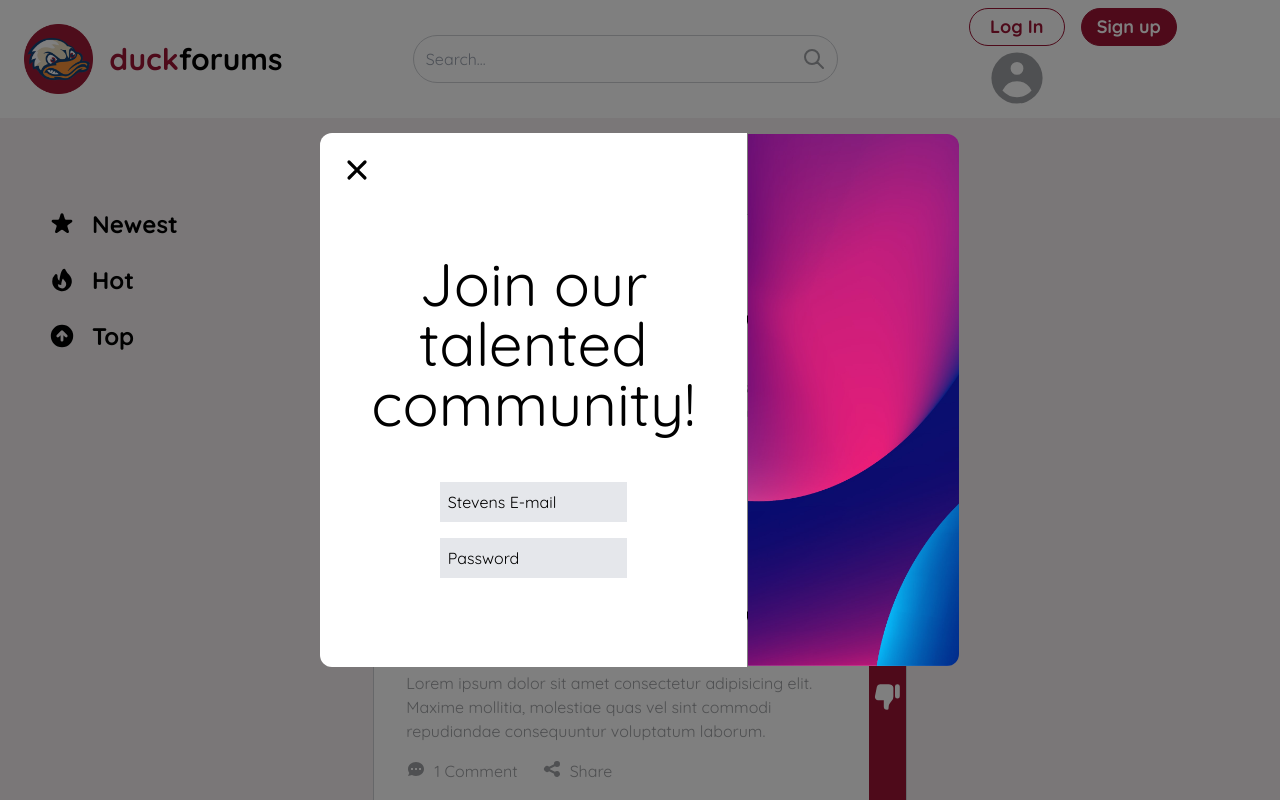
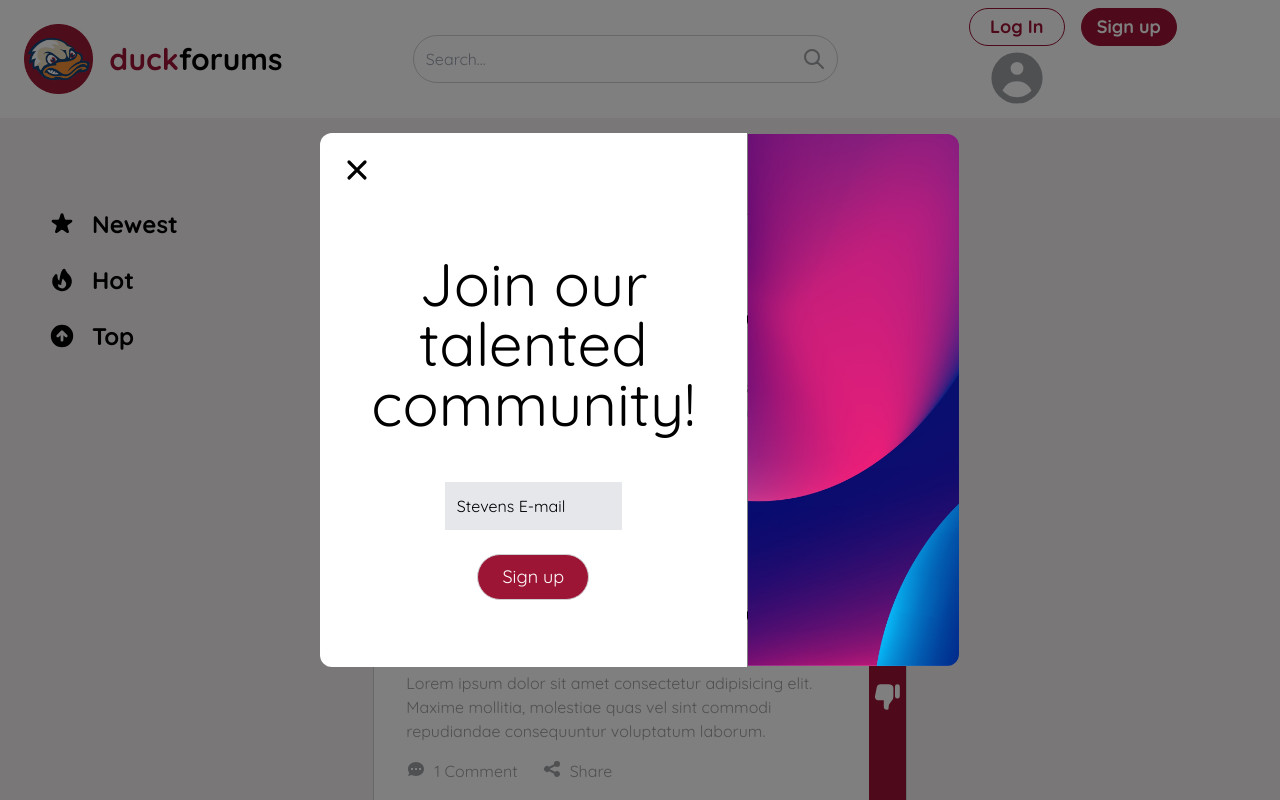
Before and after one commit to iscii/stevens-forums, a Next.js app: page / in a window 1280 px wide. Both pictures are taken after a click on the button "Sign up". Shown: the top 800 px of the page. Built offline with nearby package versions, Linux system fonts and the light colour scheme.

Commit message:
Update SignupLogin.js

```diff
--- a/components/SignupLogin.js
+++ b/components/SignupLogin.js
@@ -1,4 +1,5 @@
 import Image from "next/image"
+import Link from "next/link"
 import React, { useState } from 'react'
 
 export default function Login() {
@@ -38,9 +39,13 @@ export default function Login() {
 					</button>
 					<h1 className="align-center text-center text-6xl my-12">Welcome back!</h1>
 					<input className="bg-gray-100 w-5/12 p-3 mb-6 text-pri-black placeholder-pri-black" type="text" placeholder="Stevens E-mail" />
-					<input className="bg-gray-100 w-5/12 p-3 py-3 mb-6 text-pri-black placeholder-pri-black" type="text" placeholder="Password" />
-					<button></button>
-					<p>Oops, haven't signed up? <a className="text-hyperlink underline cursor-pointer" onClick={switchToSignup}>Sign up here!</a></p>
+					<div className="w-5/12 mb-6">
+						<input className="bg-gray-100 w-full p-3 py-3 text-pri-black placeholder-pri-black" type="text" placeholder="Password" />
+						<br />
+						<p className="text-sm">Forget something? <Link href="/"><a className="text-hyperlink">Click here!</a></Link></p>
+					</div>
+					<button className="bg-pri-red px-6 py-2 text-lg text-pri-white border rounded-full">Log in</button>
+					<p className="mt-20">Oops, haven't signed up? <a className="text-hyperlink underline cursor-pointer" onClick={switchToSignup}>Sign up here!</a></p>
 				</span>
 				<span className="relative h-4/6 w-1/6 flex justify-end border border-transparent rounded-tr-xl rounded-br-xl">
 					<Image className="border border-transparent rounded-tr-xl rounded-br-xl" src="/chrombubble.jpeg" layout="fill" objectFit="cover" priority />
@@ -61,8 +66,8 @@ export default function Login() {
 						</svg>
 					</button>
 					<h1 className="align-center text-center text-6xl my-12">Join our talented community!</h1>
-					<input className="bg-gray-100 px-2 py-2 mb-4 text-pri-black placeholder-pri-black" type="text" placeholder="Stevens E-mail" />
-					<input className="bg-gray-100 px-2 py-2 mb-4 text-pri-black placeholder-pri-black" type="text" placeholder="Password" />
+					<input className="bg-gray-100 w-5/12 p-3 mb-6 text-pri-black placeholder-pri-black" type="text" placeholder="Stevens E-mail" />
+					<button className="bg-pri-red px-6 py-2 text-lg text-pri-white border rounded-full">Sign up</button>
 				</span>
 				<span className="relative h-4/6 w-1/6 flex justify-end border border-transparent rounded-tr-xl rounded-br-xl">
 					<Image className="border border-transparent rounded-tr-xl rounded-br-xl" src="/chrombubble.jpeg" layout="fill" objectFit="cover" priority />
```
